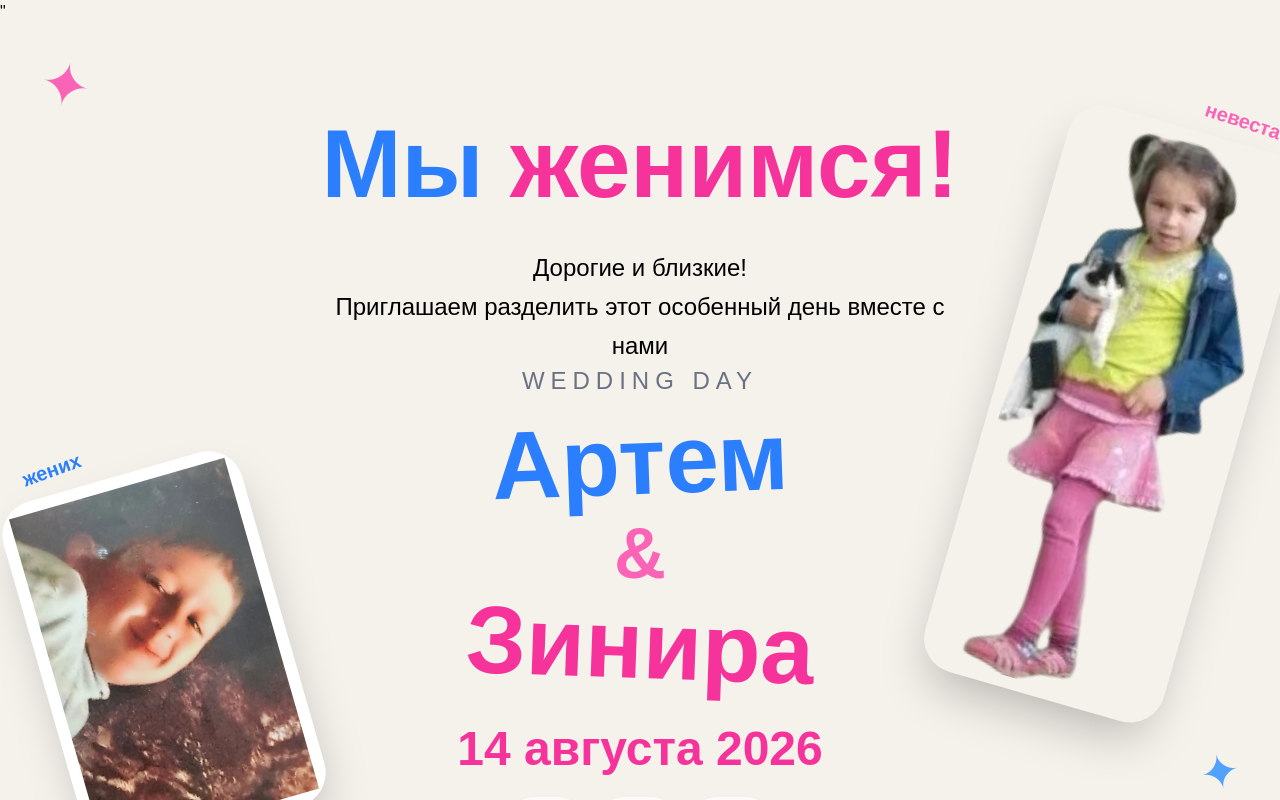
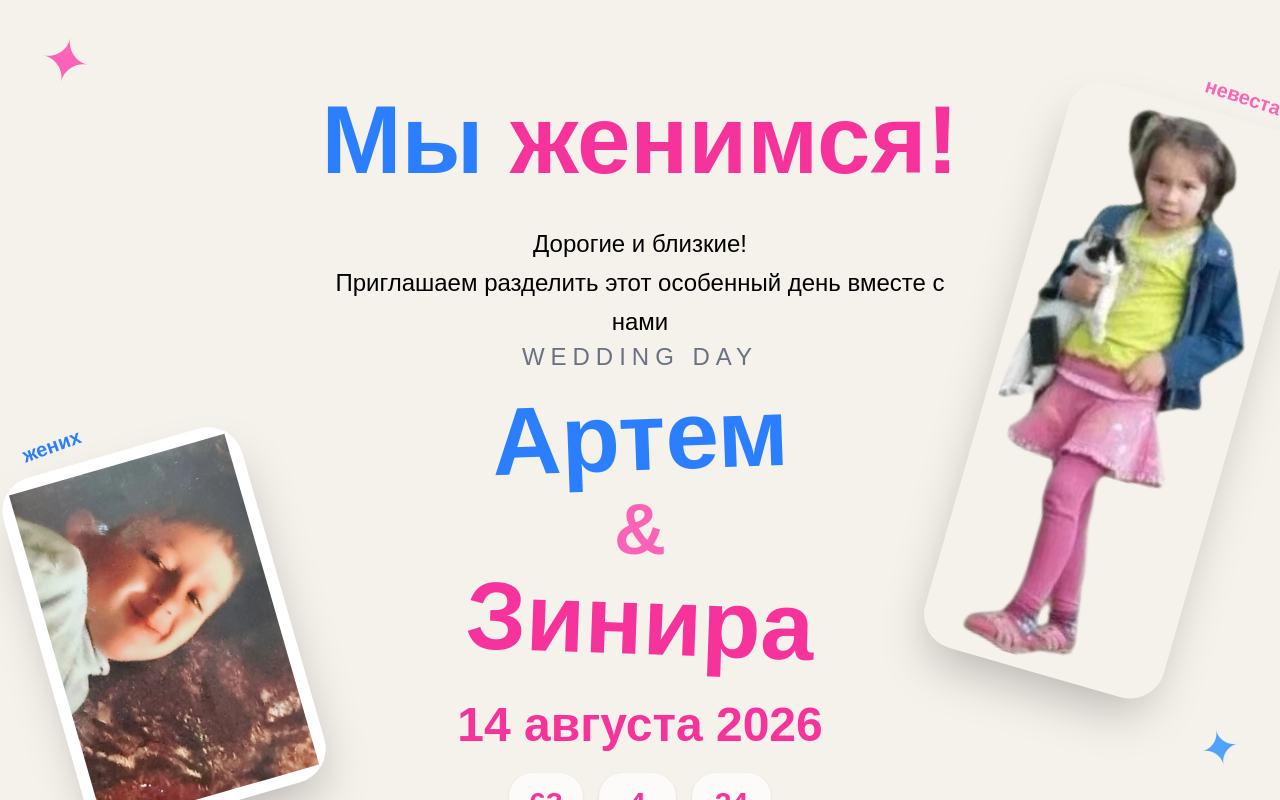
Before and after one commit to shiz1qq/artem-zinira-wedding, a Next.js app: page / in a window 1280 px wide. Shown: the top 800 px of the page. Built offline with nearby package versions, Linux system fonts and the light colour scheme.

Commit message:
update wedding site

```diff
--- a/app/page.js
+++ b/app/page.js
@@ -173,7 +173,7 @@ ${telegram || "Не указан"}
 
 };
   return (
-   <main className="min-h-screen overflow-x-hidden">"
+   <main className="min-h-screen overflow-x-hidden">
 
 
 {/* HERO */}
@@ -240,7 +240,7 @@ ${telegram || "Не указан"}
     <img
       src="/groom.jpg"
       alt="Артем"
-      className="
+     className="
   w-[90px]
   sm:w-36
   md:w-56
```
